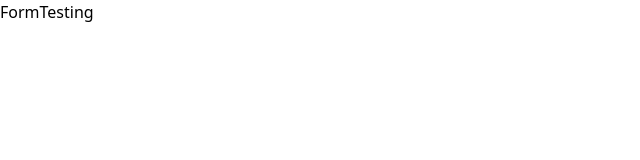
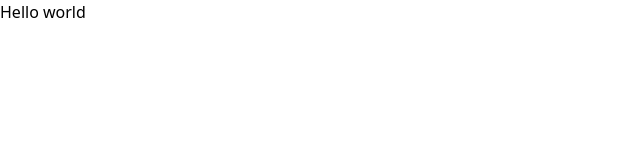
Before and after one commit to BackendExpert/Testiing-React, a React (Vite) app in the folder client/: page / in a window 1280 px wide. Shown: the top 160 px of the page, without its empty margins (0-640 px from the left). Built offline with nearby package versions, Linux system fonts and the light colour scheme.

Commit message:
Update
Co-Authored-By: JehanKandy  <jehankandy@gmail.com>

```diff
--- a/client/src/TestingCom/Forms/SignUpForm.jsx
+++ b/client/src/TestingCom/Forms/SignUpForm.jsx
@@ -2,7 +2,7 @@ import React from 'react'
 
 const SignUpForm = ({title}) => {
   return (
-    <div>SignUpForm</div>
+    <div>{title}</div>
   )
 }
 
--- a/client/src/TestingExamples/FormTesting.jsx
+++ b/client/src/TestingExamples/FormTesting.jsx
@@ -4,7 +4,9 @@ import SignUpForm from '../TestingCom/Forms/SignUpForm'
 
 const FormTesting = () => {
   return (
-    <div>FormTesting</div>
+    <div>
+        <SignUpForm title={"Hello world"}/>
+    </div>
   )
 }
 
```
